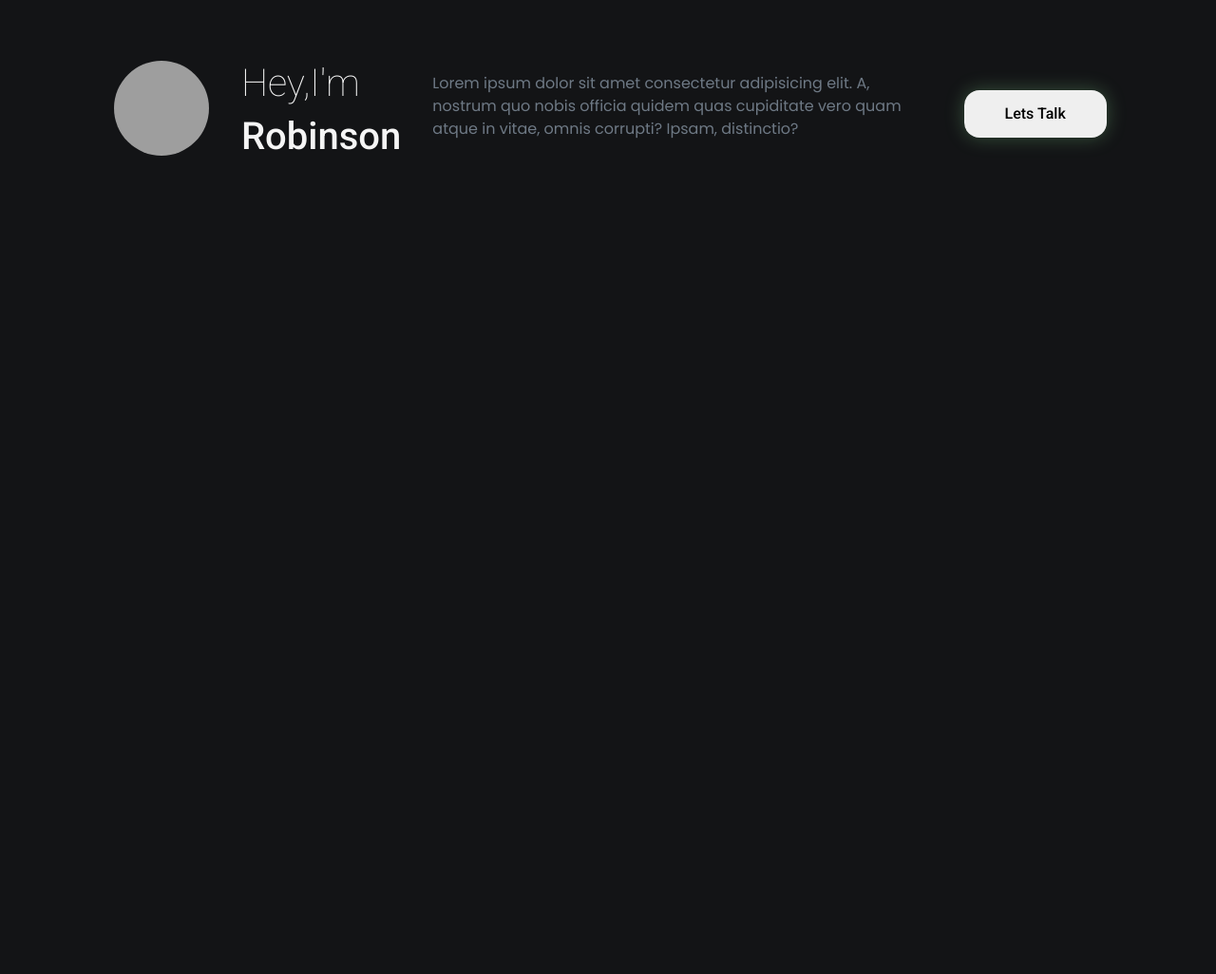
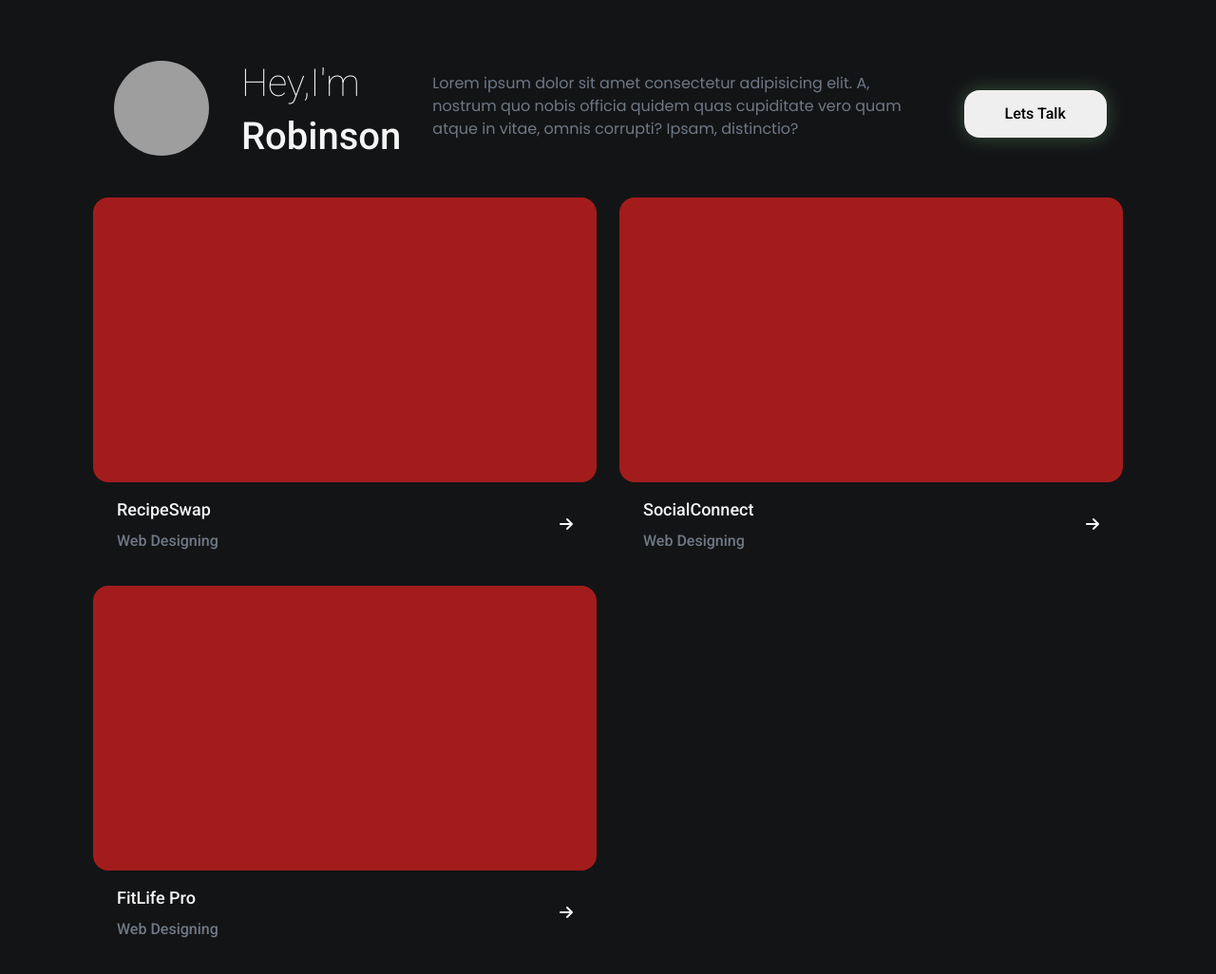
Before and after one commit to shahulcb/Portfolio-Template-3, a plain HTML site: page index.html in a window 1280 px wide. Shown: the whole page at 95% size. Before the commit the page ends 800 px from the top, so only its background shows below. Drawn offline with nearby package versions, Linux system fonts and the light colour scheme; grey boxes are pictures that could not be loaded.

Commit message:
project section done

```diff
--- a/assets/css/index.css
+++ b/assets/css/index.css
@@ -13,22 +13,28 @@ body {
 }
 
 .about-section,
-.image-name-wrap {
+.image-name-wrap,
+.projects-grid {
     row-gap: 20px;
 }
-.name-wrap h2:first-child,.name-wrap h2:last-child{
+
+.name-wrap h2:first-child,
+.name-wrap h2:last-child {
     font-size: 40px;
     font-weight: 300;
 }
-.name-wrap h2:last-child{
+
+.name-wrap h2:last-child {
     font-weight: 500;
 }
-.about-note-wrap p{
+
+.about-note-wrap p {
     font-size: 16px;
     color: #6e7985;
     font-weight: 400;
     font-family: 'Poppins', sans-serif;
 }
+
 .contact-btn {
     width: 150px;
     height: 50px;
@@ -36,3 +42,31 @@ body {
     border: none;
     box-shadow: #8cde934d 0px 0px 20px 0px;
 }
+
+.project-card {
+    width: 100%;
+    border-radius: 16px;
+}
+
+.project-image {
+    background-color: rgba(167, 29, 29, 0.981);
+    height: 300px;
+    border-radius: inherit;
+}
+
+.project-body {
+    padding: 15px 25px;
+}
+
+.project-body p {
+    margin: 0;
+}
+.project-body P:first-child{
+    font-size: 18px;
+    font-weight: 500;
+}
+.project-body P:last-child{
+    color: #6e7985;
+    font-size: 16px;
+    font-weight: 400;
+}
--- a/index.html
+++ b/index.html
@@ -13,6 +13,10 @@
     <title>Robinson</title>
 
     <link rel="stylesheet" href="assets/css/index.css">
+
+    <link rel="stylesheet" href="https://cdnjs.cloudflare.com/ajax/libs/font-awesome/6.4.2/css/all.min.css"
+        integrity="sha512-z3gLpd7yknf1YoNbCzqRKc4qyor8gaKU1qmn+CShxbuBusANI9QpRohGBreCFkKxLhei6S9CQXFEbbKuqLg0DA=="
+        crossorigin="anonymous" referrerpolicy="no-referrer" />
 </head>
 
 <body>
@@ -20,7 +24,8 @@
         <div class="about-section row align-items-center justify-content-center p-3">
             <div class="image-name-wrap col-lg-4 row">
                 <div class="image-wrap col-lg-5 d-flex justify-content-center">
-                    <img src="assets/images/profile.jpg" alt="" class="img-fluid" style="border-radius: 50%;width: 100px;height: 100px;">
+                    <img src="assets/images/profile.jpg" alt="" class="img-fluid"
+                        style="border-radius: 50%;width: 100px;height: 100px;">
                 </div>
                 <div class="name-wrap col-lg-7 d-flex d-lg-block flex-column align-items-center">
                     <h2>Hey,I'm</h2>
@@ -37,8 +42,52 @@
                 </a>
             </div>
         </div>
-        <div class="projects-grid">
-
+        <div class="projects-grid row p-3">
+            <div class="col-lg-6">
+                <div class="project-card">
+                    <div class="project-image">
+                    </div>
+                    <div class="project-body d-flex justify-content-between align-items-center">
+                        <div class="d-flex flex-column gap-2">
+                            <p>RecipeSwap</p>
+                            <p>Web Designing</p>
+                        </div>
+                        <div>
+                            <i class="fa-solid fa-arrow-right"></i>
+                        </div>
+                    </div>
+                </div>
+            </div>
+            <div class="col-lg-6">
+                <div class="project-card">
+                    <div class="project-image">
+                    </div>
+                    <div class="project-body d-flex justify-content-between align-items-center">
+                        <div class="d-flex flex-column gap-2">
+                            <p>SocialConnect</p>
+                            <p>Web Designing</p>
+                        </div>
+                        <div>
+                            <i class="fa-solid fa-arrow-right"></i>
+                        </div>
+                    </div>
+                </div>
+            </div>
+            <div class="col-lg-6">
+                <div class="project-card">
+                    <div class="project-image">
+                    </div>
+                    <div class="project-body d-flex justify-content-between align-items-center">
+                        <div class="d-flex flex-column gap-2">
+                            <p>FitLife Pro</p>
+                            <p>Web Designing</p>
+                        </div>
+                        <div>
+                            <i class="fa-solid fa-arrow-right"></i>
+                        </div>
+                    </div>
+                </div>
+            </div>
         </div>
         <div class="contact-section">
 
```
Also changed, not shown: assets/images/carousel-1.jpg (added).
